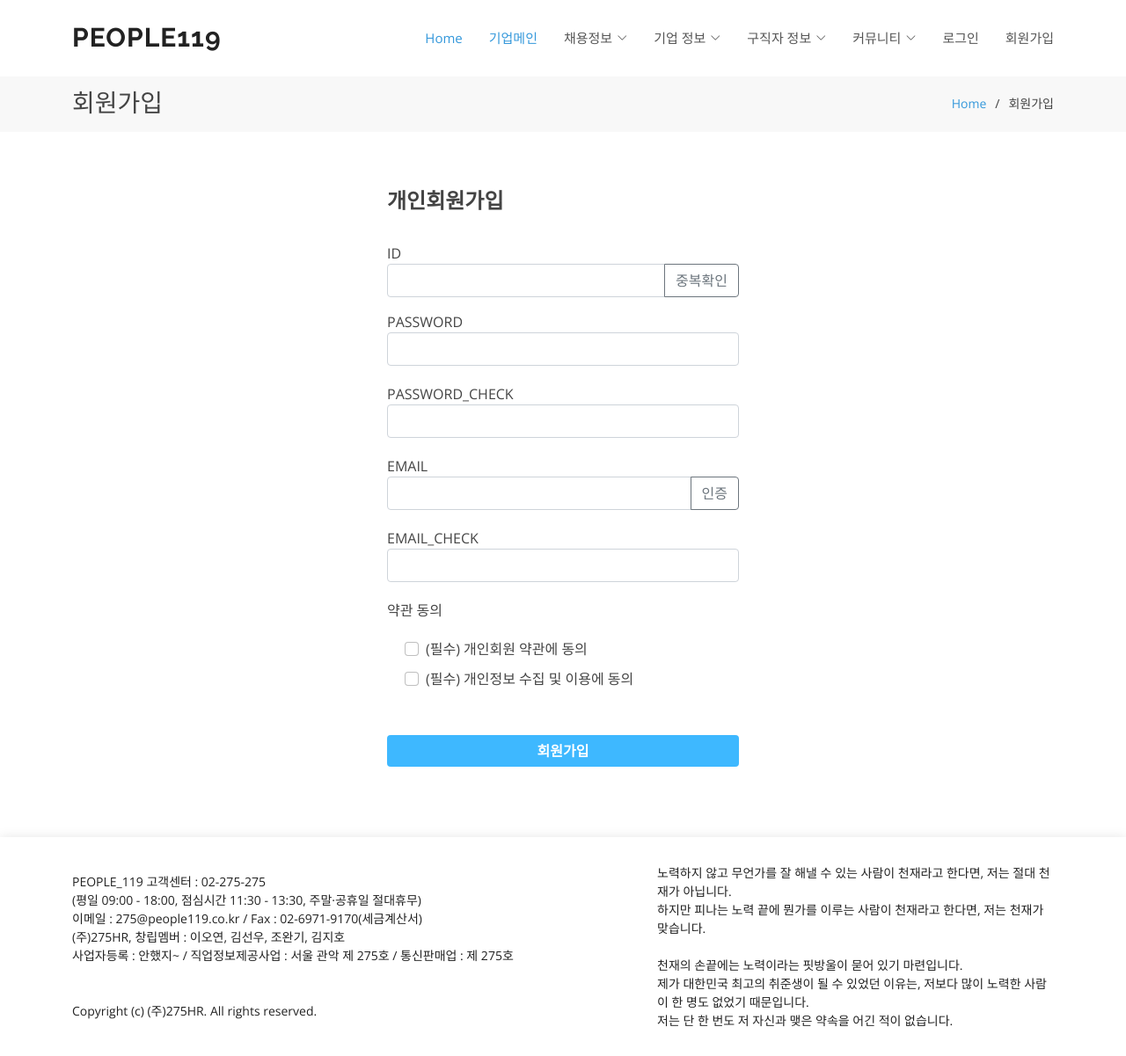
After one commit to LeeOhyeon/PEOPLE119, a Java web app: page /member/enrollMemberView.do in a window 1280 px wide. The commit adds this page. Shown: the whole page at 88% size. Run offline with Spring Boot 4, a stand-in JSP engine, Linux system fonts and the light colour scheme; some of the project's set-up classes (security, data sources, template engines, error pages and the like) are left out, and stand-ins take their place; some libraries are stand-ins or nearby versions.

Commit message:
회원가입,로그인 암ㅎ호화 끝

```diff
--- a/GDJ41_people119_final/pom.xml
+++ b/GDJ41_people119_final/pom.xml
@@ -61,6 +61,10 @@
 			<groupId>javax.servlet</groupId>
 			<artifactId>jstl</artifactId>
 		</dependency>
+		<dependency>
+			<groupId>org.springframework.boot</groupId>
+			<artifactId>spring-boot-starter-security</artifactId>
+		</dependency>
 	</dependencies>
 
 	<build>
--- a/GDJ41_people119_final/src/main/java/com/pp/boot/member/controller/MemberController.java
+++ b/GDJ41_people119_final/src/main/java/com/pp/boot/member/controller/MemberController.java
@@ -1,12 +1,16 @@
 package com.pp.boot.member.controller;
 
+import java.io.IOException;
 import java.util.Map;
 
+import javax.servlet.http.HttpServletResponse;
 import javax.servlet.http.HttpSession;
 
 import org.springframework.beans.factory.annotation.Autowired;
+import org.springframework.security.crypto.password.PasswordEncoder;
 import org.springframework.stereotype.Controller;
 import org.springframework.ui.Model;
+import org.springframework.web.bind.annotation.PostMapping;
 import org.springframework.web.bind.annotation.RequestMapping;
 import org.springframework.web.bind.annotation.RequestParam;
 import org.springframework.web.bind.annotation.SessionAttributes;
@@ -27,22 +31,32 @@ public class MemberController {
 	@Autowired
 	private MemberService service;
 
+	@Autowired
+	private PasswordEncoder encoder;
+
+	//로그인view
 	@RequestMapping("/memberLoginView.do")
 	public String memberLoginView() {
 		return "member/memberLogin";
 	}
 
-	@RequestMapping("/memberLogin.do")
+	//로그인
+	@PostMapping("/memberLogin.do")
 	public String memberLogin(@RequestParam Map param, Model model) {
 
 		Member loginMember = service.loginMember(param);
+
+		log.debug("변경전 : "+(String)param.get("password"));
+		log.debug("변경후 : "+loginMember.getPassword());
+
+
+		if(loginMember != null && encoder.matches((String)param.get("password"),loginMember.getPassword()))
 		model.addAttribute("loginMember",loginMember);
-
-		log.debug("{}"+loginMember);
 
 		return "redirect:/";
 	}
 
+	//로그아웃
 	@RequestMapping("/logout.do")
 	public String logoutMember(HttpSession session, SessionStatus status) {
 
@@ -53,4 +67,45 @@ public class MemberController {
 		return "redirect:/";
 	}
 
+	//회원가입 화면으로 이동
+	@RequestMapping("/enrollMemberView.do")
+	public String enrollMemberView() {
+		return "member/enrollMember";
+	}
+
+	//회원가입
+	@PostMapping("/enrollMember.do")
+	public String enrollMember(Member member,Model model) {
+
+		System.out.println(member.getPassword());
+		System.out.println(encoder.encode(member.getPassword()));
+
+		member.setPassword(encoder.encode(member.getPassword()));
+
+		int result = service.enrollMember(member);
+
+		String msg = "";
+		String loc ="";
+
+		if(result>0) {
+			msg="회원가입이 완료되었습니다. 로그인 해주세요";
+			loc="memberLogin";
+		}else {
+			msg="회원가입 실패";
+			loc="enrollMember";
+		}
+		model.addAttribute("msg",msg);
+		model.addAttribute("loc",loc);
+
+		return "common/msg";
+	}
+
+	//아이디 중복 체크
+	@RequestMapping("/enrollCheckId.do")
+	public void enrollCheckId(String memberId, HttpServletResponse response) throws IOException{
+		Member member = service.loginMember(Map.of("memberId",memberId));
+		response.setContentType("application/json; charset=utf-8");
+		response.getWriter().print(member!=null?false:true);
+	}
+
 }
--- a/GDJ41_people119_final/src/main/java/com/pp/boot/member/model/dao/MemberDao.java
+++ b/GDJ41_people119_final/src/main/java/com/pp/boot/member/model/dao/MemberDao.java
@@ -9,5 +9,5 @@ import com.pp.boot.member.model.vo.Member;
 public interface MemberDao {
 
 	Member loginMember(SqlSessionTemplate session ,Map param);
-
+	int enrollMember(SqlSessionTemplate session,Member member);
 }
--- a/GDJ41_people119_final/src/main/java/com/pp/boot/member/model/dao/MemberDaoImpl.java
+++ b/GDJ41_people119_final/src/main/java/com/pp/boot/member/model/dao/MemberDaoImpl.java
@@ -15,4 +15,10 @@ public class MemberDaoImpl implements MemberDao {
 		return session.selectOne("member.loginMember",param);
 	}
 
+	@Override
+	public int enrollMember(SqlSessionTemplate session, Member member) {
+		return session.insert("member.enrollMember",member);
+	}
+
+
 }
--- a/GDJ41_people119_final/src/main/java/com/pp/boot/member/model/service/MemberService.java
+++ b/GDJ41_people119_final/src/main/java/com/pp/boot/member/model/service/MemberService.java
@@ -7,6 +7,6 @@ import com.pp.boot.member.model.vo.Member;
 public interface MemberService {
 
 	Member loginMember(Map param);
-
+	int enrollMember(Member member);
 
 }
--- a/GDJ41_people119_final/src/main/java/com/pp/boot/member/model/service/MemberServiceImpl.java
+++ b/GDJ41_people119_final/src/main/java/com/pp/boot/member/model/service/MemberServiceImpl.java
@@ -23,6 +23,12 @@ public class MemberServiceImpl implements MemberService {
 		return dao.loginMember(session, param);
 	}
 
+	@Override
+	public int enrollMember(Member member) {
+
+		return dao.enrollMember(session,member);
+	}
+
 
 
 
--- a/GDJ41_people119_final/src/main/java/com/pp/boot/member/model/vo/Member.java
+++ b/GDJ41_people119_final/src/main/java/com/pp/boot/member/model/vo/Member.java
@@ -13,6 +13,7 @@ public class Member {
 
 	private String memberId;
 	private String password;
+	private String email;
 	private String memberName;
 	private String gender;
 	private String address;
--- a/GDJ41_people119_final/src/main/webapp/WEB-INF/views/common/header.jsp
+++ b/GDJ41_people119_final/src/main/webapp/WEB-INF/views/common/header.jsp
@@ -79,7 +79,7 @@
           </li>
           <c:if test="${loginMember == null }">
           	<li><a href="${path}/member/memberLoginView.do">로그인</a></li>
-          	<li><a href="#">회원가입</a></li>
+          	<li><a href="${path}/member/enrollMemberView.do">회원가입</a></li>
           </c:if>
           <c:if test="${loginMember != null }">
 			<li class="dropdown"><a href="#"><span><c:out value="${loginMember.memberName }"/></span> <i class="bi bi-chevron-down"></i></a>
--- /dev/null
+++ b/GDJ41_people119_final/src/main/webapp/WEB-INF/views/member/enrollMember.jsp
@@ -0,0 +1,125 @@
+<%@ page language="java" contentType="text/html; charset=UTF-8"
+	pageEncoding="UTF-8"%>
+<%@ taglib prefix="spring" uri="http://www.springframework.org/tags"%>
+<%@ taglib prefix="c" uri="http://java.sun.com/jsp/jstl/core"%>
+<c:set var="path" value="${pageContext.request.contextPath }" />
+
+<jsp:include page="/WEB-INF/views/common/header.jsp" />
+<link href="/resources/assets/css/enrollMember.css" rel="stylesheet">
+<main id="main">
+
+	<!-- ======= Breadcrumbs Section ======= -->
+	<section class="breadcrumbs">
+		<div class="container">
+
+			<div class="d-flex justify-content-between align-items-center">
+				<h2>회원가입</h2>
+				<ol>
+					<li><a href="index.html">Home</a></li>
+					<li>회원가입</li>
+				</ol>
+			</div>
+
+		</div>
+	</section>
+	<!-- End Breadcrumbs Section -->
+
+	<section class="inner-page">
+		<div class="container">
+
+			<div class="enroll-Container">
+				<form action="${path }/member/enrollMember.do" method="post">
+					<div class="input-info-container">
+						<div class="enroll_title">개인회원가입</div>
+						<div class="input-name">ID</div>
+						<div class="input-info">
+							<div class="input-group mb-3">
+								<input type="text" class="form-control"
+									aria-label="Recipient's username"
+									aria-describedby="button-addon2" name="memberId" id="memberId">
+								<button class="btn btn-outline-secondary" type="button"
+									id="button-addon2" onclick="checkId();">중복확인</button>
+							</div>
+							<div class="checkIdResult">
+							</div>
+							<div class="input-name">PASSWORD</div>
+							<div class="input-info">
+								<input class="form-control" type="password"
+									aria-label="default input example" name="password" id="password">
+							</div>
+							<div class="input-name">PASSWORD_CHECK</div>
+							<div class="input-info">
+								<input class="form-control" type="text"
+									aria-label="default input example" id="password_">
+							</div>
+							<div class="input-name">EMAIL</div>
+							<div class="input-info">
+								<div class="input-group mb-3">
+									<input type="text" class="form-control"
+										aria-label="Recipient's username" name="email"
+										aria-describedby="button-addon2">
+									<button class="btn btn-outline-secondary" type="button"
+										id="button-addon2">인증</button>
+								</div>
+							</div>
+							<div class="input-name">EMAIL_CHECK</div>
+							<div class="input-info">
+								<input class="form-control" type="text"
+									aria-label="default input example">
+							</div>
+							<div class="input-name">약관 동의</div>
+							<div class="agree">
+								<div>
+									<div class="form-check">
+										<input class="form-check-input" type="checkbox" value=""
+											id="flexCheckDefault"> <label
+											class="form-check-label" for="flexCheckDefault"> (필수)
+											개인회원 약관에 동의 </label>
+									</div>
+									<div class="form-check">
+										<input class="form-check-input" type="checkbox" value=""
+											id="flexCheckDefault"> <label
+											class="form-check-label" for="flexCheckDefault"> (필수)
+											개인정보 수집 및 이용에 동의 </label>
+									</div>
+								</div>
+							</div>
+							<div class="input-info">
+								<div class="enroll-btn">
+									<button type="submit" class="btn btn-primary">회원가입</button>
+								</div>
+							</div>
+						</div>
+					</div>
+				</form>
+			</div>
+		</div>
+	</section>
+
+</main>
+<!-- End #main -->
+
+<script>
+	const checkId=()=>{
+		$.ajax({
+			url : "${path}/member/enrollCheckId.do",
+			data:{memberId:$("#memberId").val()},
+			success : data=>{
+				console.log(data);
+				if(data){
+					$(".checkIdResult").html("<span style='color:green;'>사용 가능한 아이디 입니다.</span>");
+
+				}else{
+					$(".checkIdResult").html("<span style='color:red;'>이미 사용중인 아이디 입니다.</span>");
+				}
+
+
+			}
+		});
+	}
+</script>
+
+
+
+
+<jsp:include page="/WEB-INF/views/common/footer.jsp" />
--- /dev/null
+++ b/GDJ41_people119_final/src/main/webapp/resources/assets/css/enrollMember.css
@@ -0,0 +1,50 @@
+.enroll-Container{
+    width: 100%;
+    height: auto;
+    margin: 0px;
+    padding: 0px;
+    display: flex;
+    justify-content: center;
+}
+.enroll_title{
+    font-size: 24px;
+    font-weight: bolder;
+    margin-bottom: 30px;
+}
+.input-info-container{
+    width: 400px;
+    height: auto;
+
+}
+.input-info{
+    margin-bottom: 20px;
+}
+
+.agree{
+    display: flex;
+    justify-content: center;
+}
+.agree>div{
+    width: 100%;
+    height: 100px;
+    padding-top: 20px;
+    padding-left: 20px;
+}
+.form-check{
+    margin-bottom: 10px;
+}
+.enroll-btn{
+    margin-top: 30px;
+    width: 100%;
+}
+.enroll-btn>button{
+width: 100%;
+background-color: rgb(62, 184, 255);
+border: none;
+font-weight: bolder;
+}
+
+.checkIdResult{
+	padding: 0px;
+	margin-bottom: 10px;
+}
```
Also changed, not shown: GDJ41_people119_final/src/main/java/com/pp/boot/common/WebSecurityConfig.java (added, +29 -0 lines), GDJ41_people119_final/src/main/webapp/WEB-INF/views/common/msg.jsp (added, +15 -0 lines), GDJ41_people119_final/src/main/webapp/resources/assets/css/insertResume.css (added, +53 -0 lines), GDJ41_people119_final/src/main/webapp/resources/assets/css/mypage.css (added, +56 -0 lines), GDJ41_people119_final/src/main/webapp/resources/assets/css/searchId.css (added, +48 -0 lines), GDJ41_people119_final/src/main/webapp/resources/assets/css/searchidpassword.css (added, +48 -0 lines), GDJ41_people119_final/src/main/webapp/resources/assets/css/searchpassword.css (added, +48 -0 lines).
